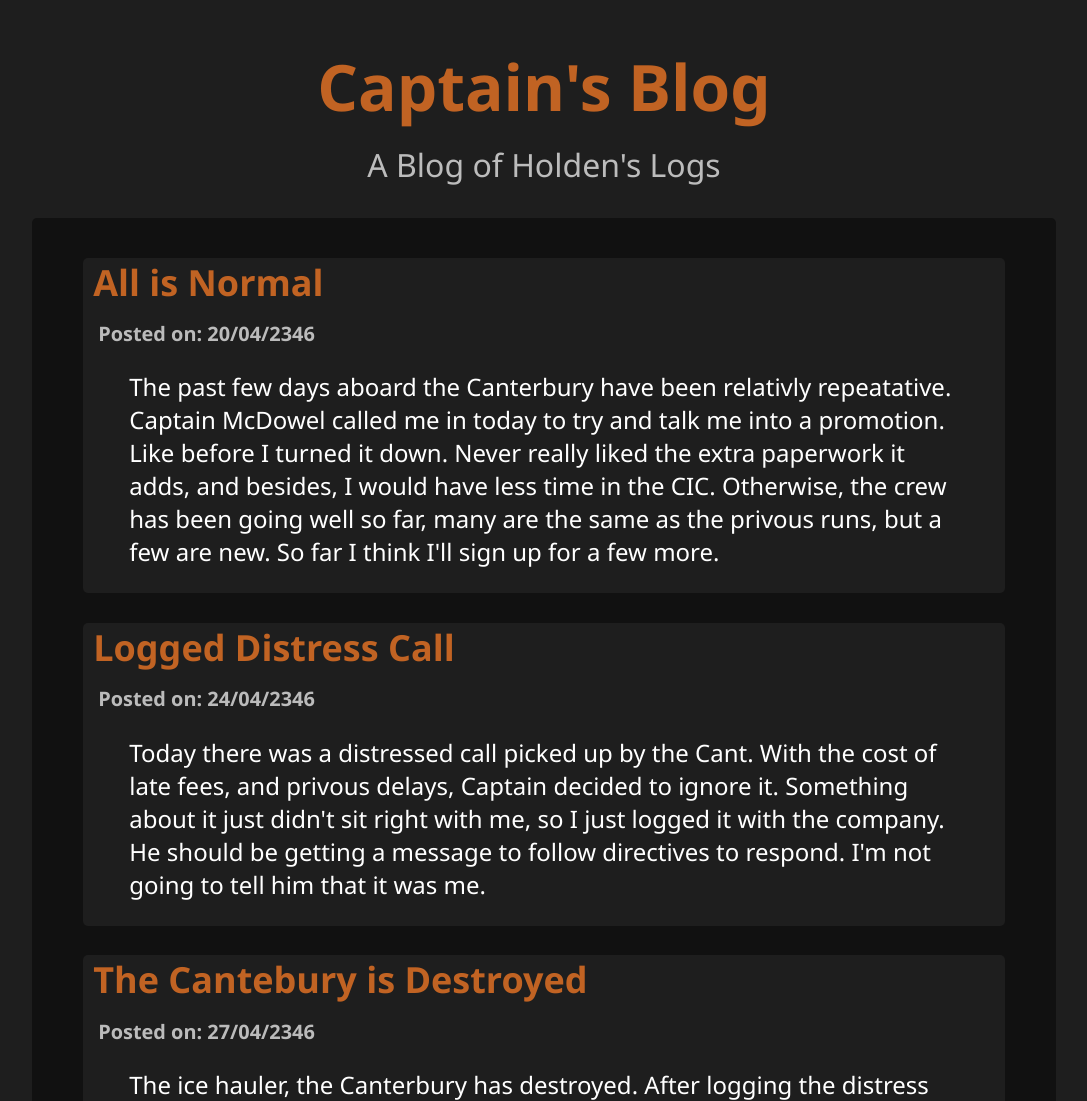
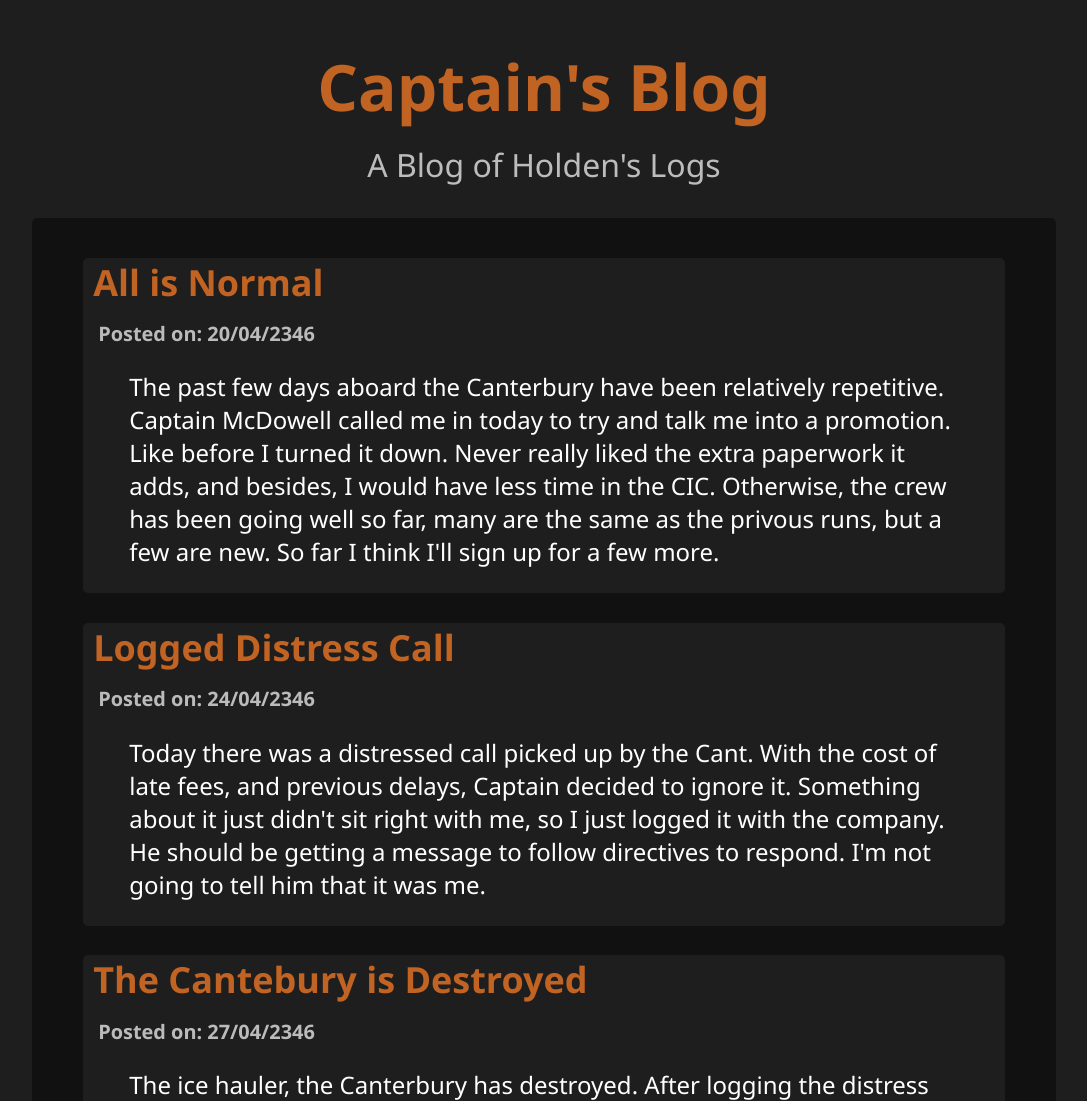
Before and after one commit to carlcat01/CaptainBlog, a plain HTML site: page index.html in a window 1280 px wide. Shown: the top 1101 px of the page, without its empty margins (96-1183 px from the left). Drawn offline with Linux system fonts and the light colour scheme.

Commit message:
Spelling

```diff
--- a/index.html
+++ b/index.html
@@ -24,7 +24,7 @@
 		<h5>Posted on: 20/04/2346</h5>
 		</div>
 		<div class="text">
-		<p>The past few days aboard the Canterbury have been relativly repeatative.  Captain McDowel called me in today to try and talk me into a promotion.  Like before I turned it down.  Never really liked the extra paperwork it adds, and besides, I would have less time in the CIC. Otherwise, the crew has been going well so far, many are the same as the privous runs, but a few are new.  So far I think I'll sign up for a few more.  </p>
+		<p>The past few days aboard the Canterbury have been relatively repetitive. Captain McDowell called me in today to try and talk me into a promotion. Like before I turned it down. Never really liked the extra paperwork it adds, and besides, I would have less time in the CIC. Otherwise, the crew has been going well so far, many are the same as the privous runs, but a few are new. So far I think I'll sign up for a few more. </p>
 		</div>
 		</div>
 
@@ -36,7 +36,7 @@
 		<h5>Posted on: 24/04/2346</h5>
 		</div>
 		<div class="text">
-		<p>Today there was a distressed call picked up by the Cant.  With the cost of late fees, and privous delays, Captain decided to ignore it.  Something about it just didn't sit right with me, so I just logged it with the company.  He should be getting a message to follow directives to respond.  I'm not going to tell him that it was me.</p>
+		<p>Today there was a distressed call picked up by the Cant. With the cost of late fees, and previous delays, Captain decided to ignore it. Something about it just didn't sit right with me, so I just logged it with the company. He should be getting a message to follow directives to respond. I'm not going to tell him that it was me.</p>
 		</div>
 		</div>
 		<div class="post">
```
